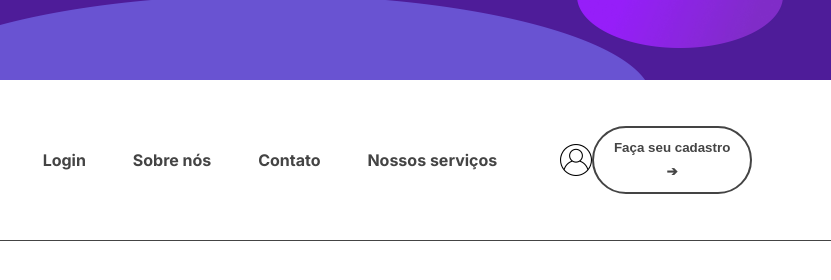
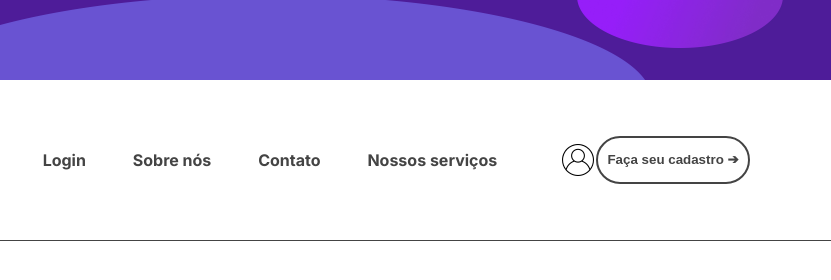
Before and after one commit to Seguranca-dos-Bancos-01/security_bank, a website: page SecurityBank/site/public/index.html in a window 1280 px wide. Shown: the top 280 px of the page, 449-1280 px from the left. Drawn offline with Linux system fonts and the light colour scheme.

Commit message:
button navBar

```diff
--- a/SecurityBank/site/public/css/home.css
+++ b/SecurityBank/site/public/css/home.css
@@ -72,7 +72,7 @@ a {
     cursor: pointer;
     font-weight: 600;
     line-height: 3vh;
-    padding: 8px 18px;
+    padding: 0.6rem;
     width: fit-content;
     border: 2px solid #444444;
 }
```
